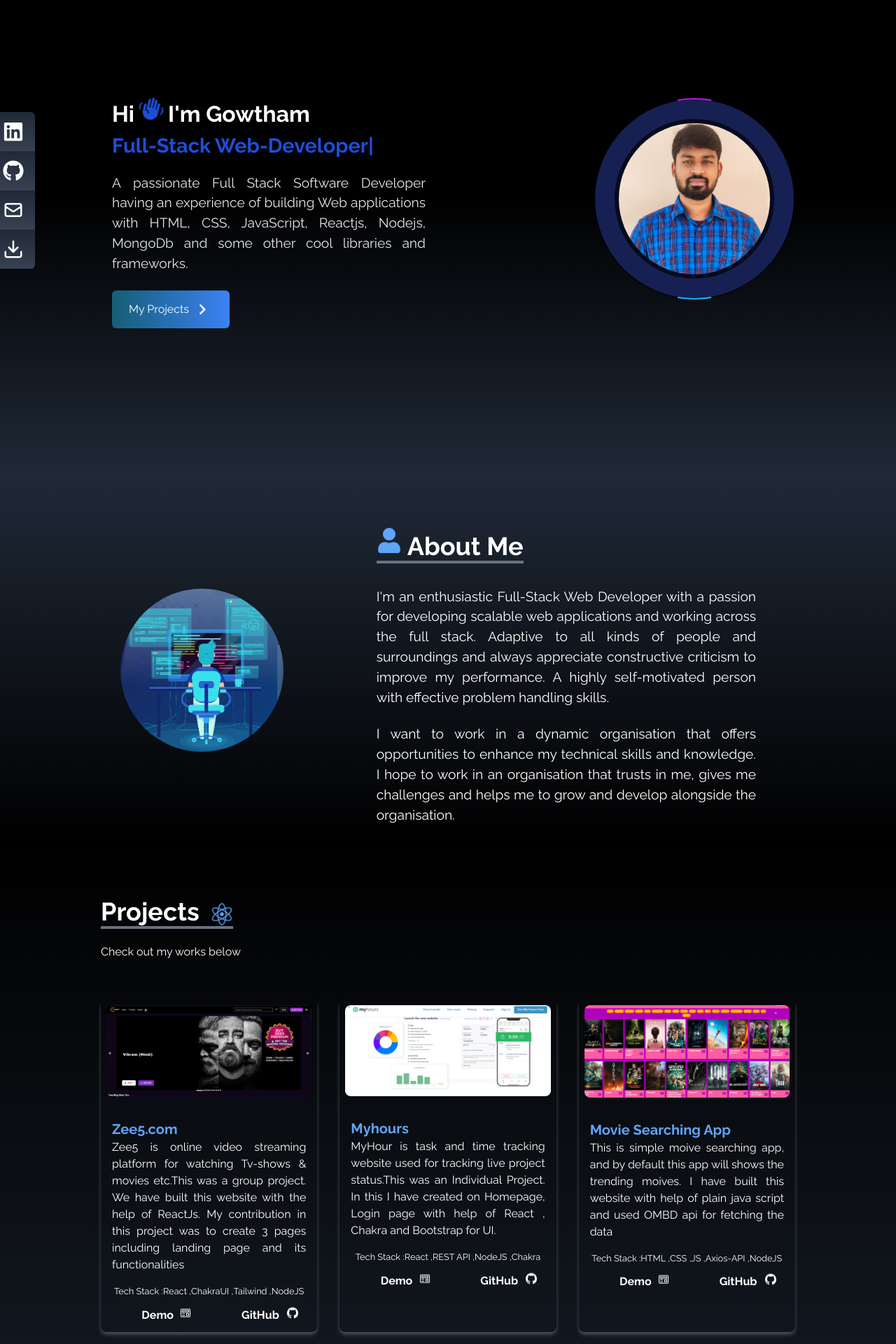
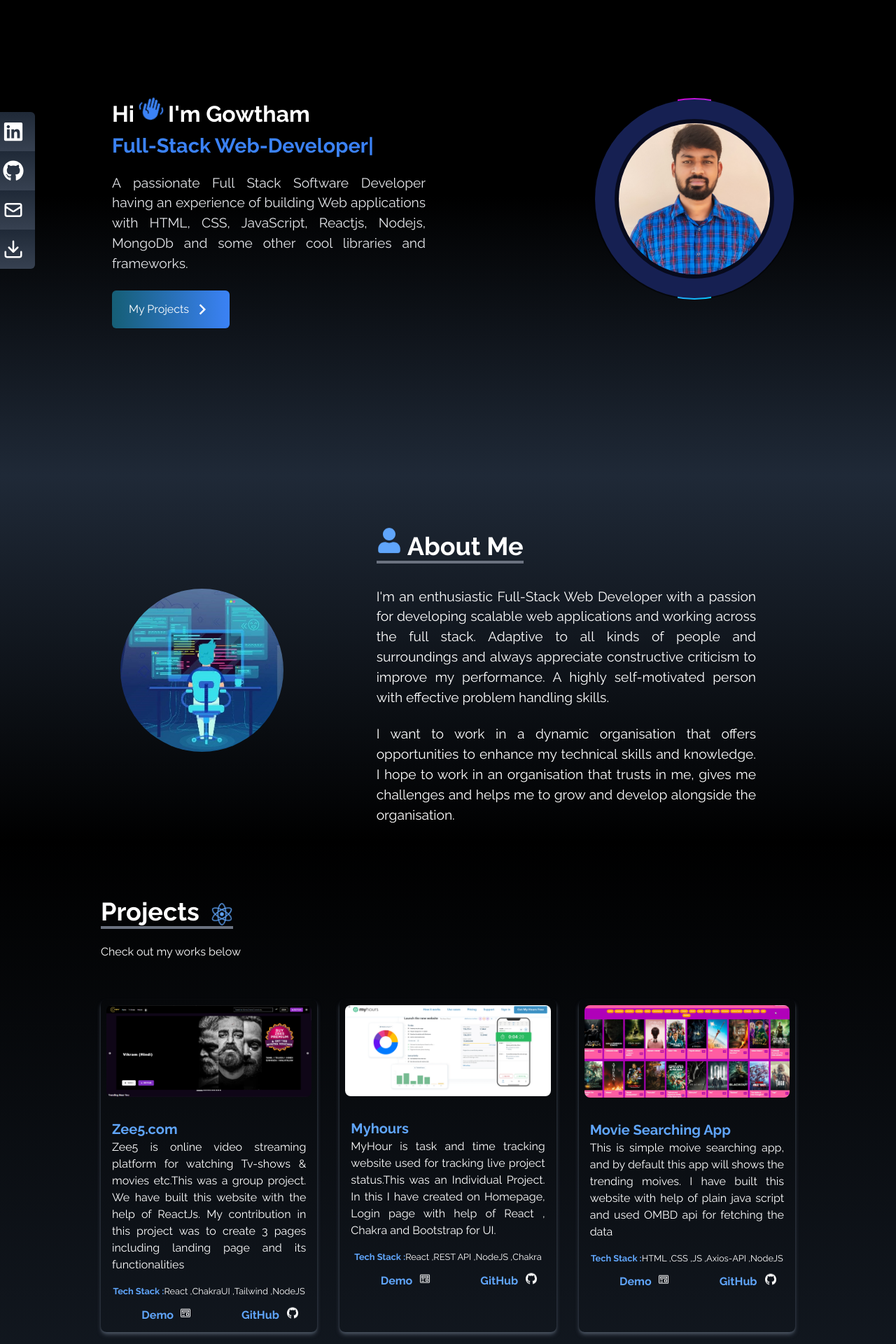
Before and after one commit to Gowtham-Chokkalingam/Gowtham-Chokkalingam.github.io, a React (Create React App) app: page / in a window 1280 px wide. Shown: the part 120-2040 px from the top of the page at 70% size. Built offline with nearby package versions, Linux system fonts and the light colour scheme; a web font is replaced by a local one.

Commit message:
Added Active color and Gitup graph reamoved

```diff
--- a/src/components/Footer.jsx
+++ b/src/components/Footer.jsx
@@ -81,7 +81,7 @@ const Footer = () => {
           >
             {link.child}
             {link.id === 5 && (
-              <p class="hover:opacity-100  duration-300 absolute bottom-6 z-10 flex justify-center items-center text-xl text-white font-semibold">
+              <p className="hover:opacity-100  duration-300 absolute bottom-6 z-10 flex justify-center items-center text-xl text-white font-semibold">
 
               </p>
             )}
--- a/src/components/GitStats.jsx
+++ b/src/components/GitStats.jsx
@@ -69,7 +69,7 @@ const GitStats = () => {
               </div>
               <GitHubCalendar
                 style={{ width: "80%", margin: "auto", marginTop: "10px" }}
-                color="#F15412"
+                color="#39d353"
                 showWeekdayLabels={"true"}
                 blockRadius={2}
                 username="gowtham-chokkalingam"
@@ -86,14 +86,14 @@ const GitStats = () => {
               </div>
             </div>
             <br />
-            <div  className="w-[90%] border-2 flex-col justify-center items-center text-center  border-white rounded-md hover:scale-105 duration-150 bg-[#0D1117]">
+            {/* <div  className="w-[90%] border-2 flex-col justify-center items-center text-center  border-white rounded-md hover:scale-105 duration-150 bg-[#0D1117]">
 
             <img
               className="w-full "
               alt="Gowtham's Activity Graph"
               src="https://activity-graph.herokuapp.com/graph?username=Gowtham-Chokkalingam&bg_color=112038&color=5BCDEC&line=5BCDEC&point=FFFFFF&hide_border=true"
             />
-            </div>
+            </div> */}
           </div>
         </div>
       </div>
--- a/src/components/Home.jsx
+++ b/src/components/Home.jsx
@@ -60,10 +60,10 @@ const Home = () => {
         <div className="flex flex-col md:justify-center items-center md:items-start justify-start h-full ml-4">
           <h2 className="text-[1.4rem] text-center sm:text-[2rem] flex-col gap-2 font-bold text-white md:mt-12">
             <span className="flex gap-2">
-              Hi<MdWavingHand className="animate-wigglehi text-blue-700"></MdWavingHand>I'm Gowtham
+              Hi<MdWavingHand className="animate-wigglehi text-blue-500"></MdWavingHand>I'm Gowtham
             </span>
           </h2>
-          <span className="text-blue-700 text-[1.4rem] sm:text-[1.8rem] font-bold">
+          <span className="text-blue-500 text-[1.4rem] sm:text-[1.8rem] font-bold">
             <Typed strings={["Full-Stack Web-Developer", "MERN Stack-Developer"]} typeSpeed={100} backSpeed={50} loop></Typed>
           </span>
           <p className="text-gray-200 text-[1.2rem] py-4 max-w-md text-justify">
--- a/src/components/NavBar.jsx
+++ b/src/components/NavBar.jsx
@@ -66,7 +66,6 @@ const NavBar = () => {
   const [desktop, setDesktop] = useState("");
   const [mobile, setMobile] = useState("");
 
-
   /*
   Home - 0
   About - 600
@@ -92,7 +91,6 @@ const NavBar = () => {
       } else if (val > 5400) {
         setMobile("contact");
       }
-
 
       if (val >= 0 && val < 600) {
         setDesktop("home");
@@ -174,15 +172,15 @@ const NavBar = () => {
           <li
             key={id}
             className={`${
-              desktop === link ? css : ""
-            } px-4 font-title cursor-pointer capitalize font-medium text-gray-200 hover:scale-105 hover:text-purple-400 duration-200  `}
+              desktop === link ? 'text-blue-600 scale-125 duration-300' : ""
+            } px-4 font-title cursor-pointer capitalize font-medium text-gray-200 hover:scale-105 hover:text-blue-400 duration-200  `}
           >
             <Link to={link} smooth duration={500}>
               {link}
             </Link>
           </li>
         ))}
-        <li className="px-4 font-title cursor-pointer capitalize font-medium text-gray-200 hover:text-purple-400 duration-200  ">
+        <li className="px-4 font-title cursor-pointer capitalize font-medium text-gray-200 hover:text-blue-400 duration-200  ">
           <p className="flex items-center gap-2">
             <a href={resumeLink} target="_blank" rel="noopener noreferrer">
               {download ? "Download" : "Resume"}
@@ -209,8 +207,8 @@ const NavBar = () => {
             <li
               key={id}
               className={`${
-                mobile === link ? "text-blue-500 scale-125 duration-300 ml-5" : ""
-              } px-4 py-6 font-title cursor-pointer capitalize font-medium text-gray-200 hover:scale-105 hover:text-purple-400 duration-200  `}
+                mobile === link ? "text-blue-600 scale-125 duration-300 ml-5" : ""
+              } px-4 py-6 font-title cursor-pointer capitalize font-medium text-gray-200 hover:scale-105 hover:text-blue-400 duration-200  `}
             >
               <Link className="flex items-center justify-start gap-4" onClick={() => setNav(!nav)} to={link} smooth duration={500}>
                 {icon}
--- a/src/components/Projects.jsx
+++ b/src/components/Projects.jsx
@@ -62,7 +62,7 @@ const Projects = () => {
               </div>
               <div className=" border-white ">
                 <div className="flex justify-center">
-                  <p className="font-600 text-[.8rem]">Tech Stack :</p>
+                  <p className="font-600 text-[.8rem]  font-bold   text-blue-400">Tech Stack :</p>
                   {project.techStack.map((ts, id) => (
                     <p className="font-500 text-[.8rem] " key={id}>
                       {ts} {id === project.techStack.length - 1 ? "" : ", "}
@@ -74,14 +74,14 @@ const Projects = () => {
               <div className="flex justify-center items-center">
                 <a href={project.link} target="_blank" rel="noopener noreferrer">
                   <div className="flex justify-center gap-4 items-center">
-                    <div className={`flex w-[50%]  px-8 py-3  duration-200 font-bold hover:scale-105 ${project.style}`}>Demo</div>
+                    <div className={`flex w-[50%]  text-blue-400 px-8 py-3  duration-200 font-bold hover:scale-105 ${project.style}`}>Demo</div>
                     <VscPreview className="animate-bounce"></VscPreview>
                   </div>
                 </a>
 
                 <a href={project.git} target="_blank" rel="noopener noreferrer">
                   <div className="flex justify-center gap-5 items-center">
-                    <div className={`flex w-[50%]  px-8 py-3  duration-200 font-bold hover:scale-105 ${project.style}`}>GitHub</div>
+                    <div className={`flex w-[50%]  text-blue-400 px-8 py-3  duration-200 font-bold hover:scale-105 ${project.style}`}>GitHub</div>
                     <BsGithub className="animate-bounce"></BsGithub>
                   </div>
                 </a>
```
